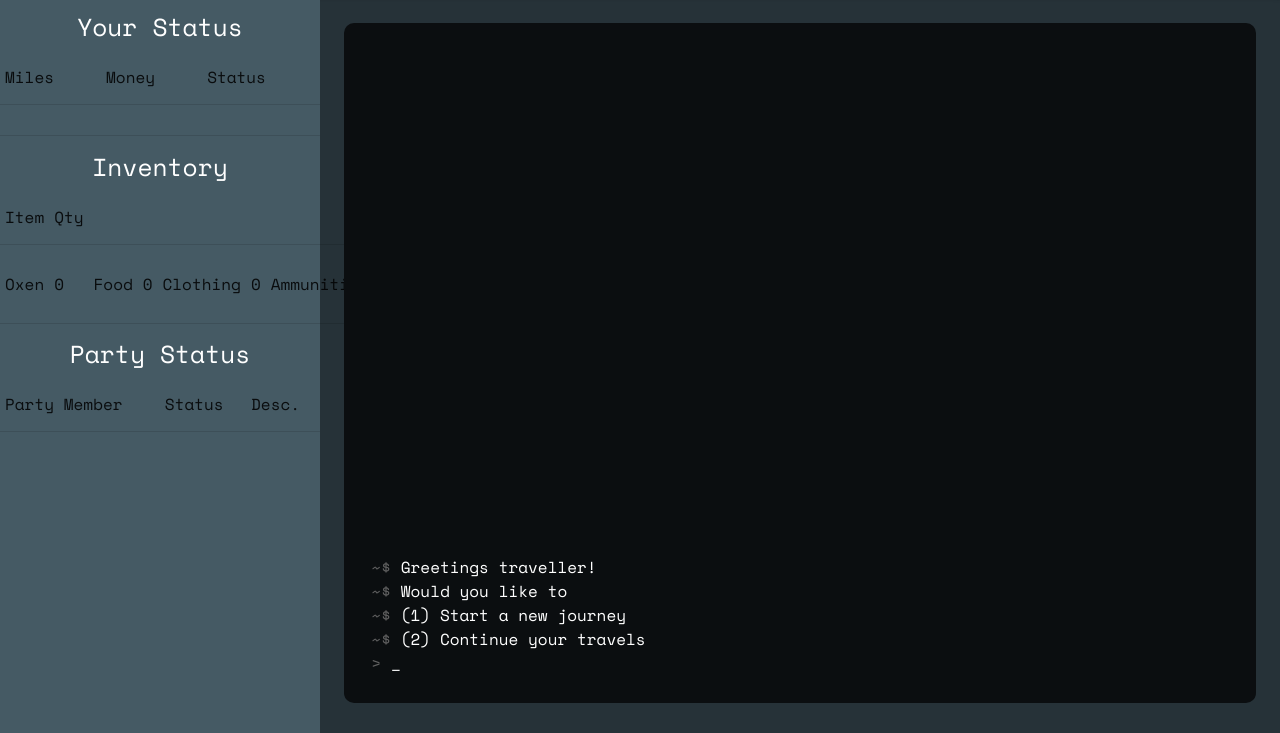
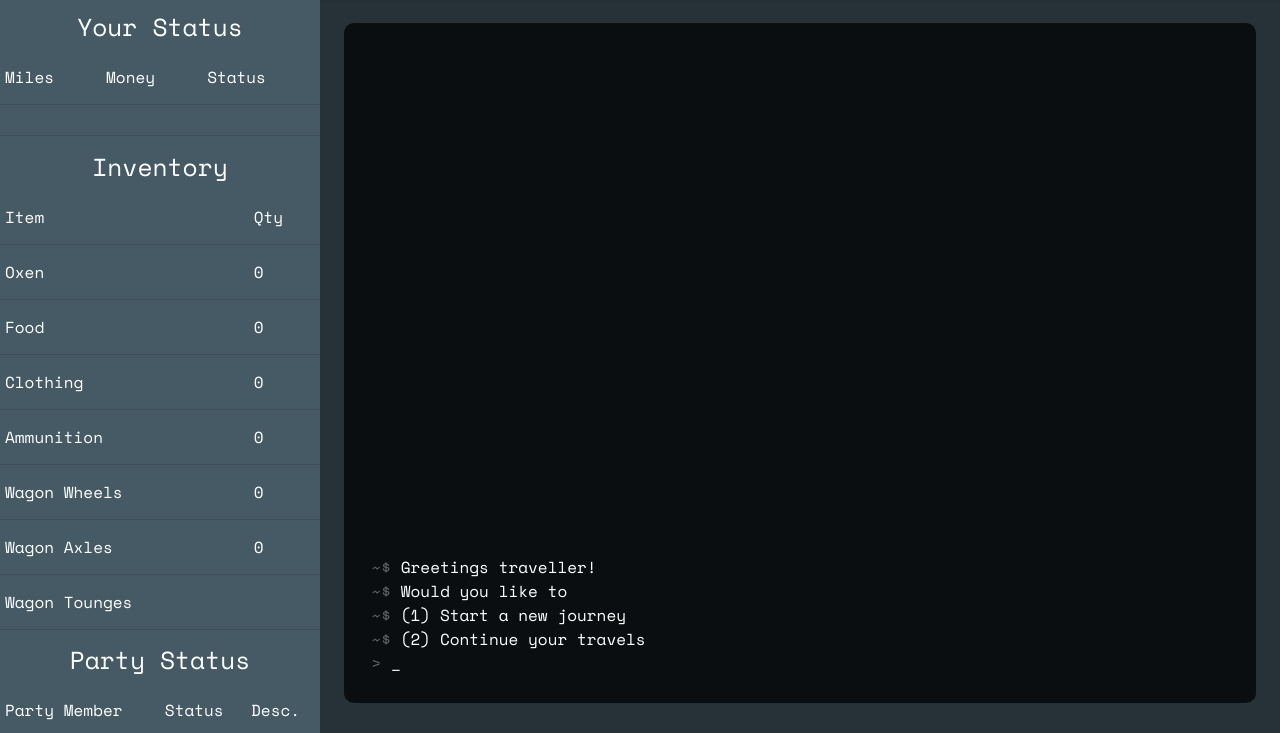
Before and after one commit to thomas-schweich/final-oregon, a website: page public/index.html in a window 1280 px wide. Shown: the part 67-800 px from the top of the page. Drawn offline with nearby package versions, Linux system fonts and the light colour scheme.

Commit message:
fixed info pane for real. made text white

```diff
--- a/public/index.html
+++ b/public/index.html
@@ -45,7 +45,7 @@
     </nav>
     <div class="info blue-grey darken-2 white-text">
       <h5 class="center">Your Status</h5>
-      <table>
+      <table class="white-text">
         <thead>
           <tr>
             <td>Miles</td>
@@ -64,7 +64,7 @@
         </tbody>
       </table>
       <h5 class="center">Inventory</h5>
-      <table>
+      <table class="white-text">
         <thead>
           <tr>
             <td>Item</td>
@@ -75,23 +75,35 @@
           <tr>
             <td>Oxen</td>
             <td>{{ player.inventory.oxen }}</td>
+          </tr>
+          <tr>
             <td>Food</td>
             <td>{{ player.inventory.food }}</td>
+          </tr>
+          <tr>
             <td>Clothing</td>
             <td>{{ player.inventory.clothing }}</td>
+          </tr>
+          <tr>
             <td>Ammunition</td>
             <td>{{ player.inventory.ammunition }}</td>
+          </tr>
+          <tr>
             <td>Wagon Wheels</td>
             <td>{{ player.inventory.wagon_wheel }}</td>
+          </tr>
+          <tr>
             <td>Wagon Axles</td>
             <td>{{ player.inventory.wagon_axle }}</td>
+          </tr>
+          <tr>
             <td>Wagon Tounges</td>
             <td>{{ player.inventory.wagon_tounge }}</td>
           </tr>
         </tbody>
       </table>
       <h5 class="center">Party Status</h5>
-      <table>
+      <table class="white-text">
         <thead>
           <tr>
             <td>Party Member</td>
@@ -108,6 +120,7 @@
         </tbody>
       </table>
     </div>
+
     <div class="page-contain white-text">
       <div class="roundscreen">
         <!-- <div class="window-header blue darken-2">
```
